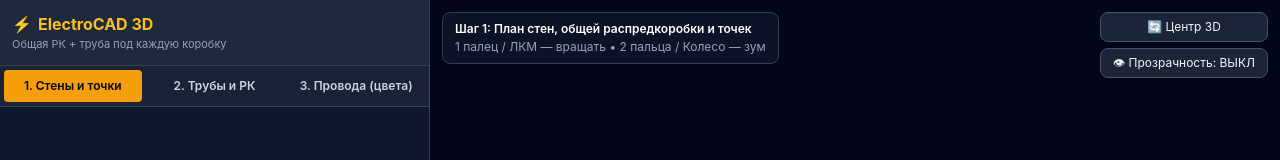
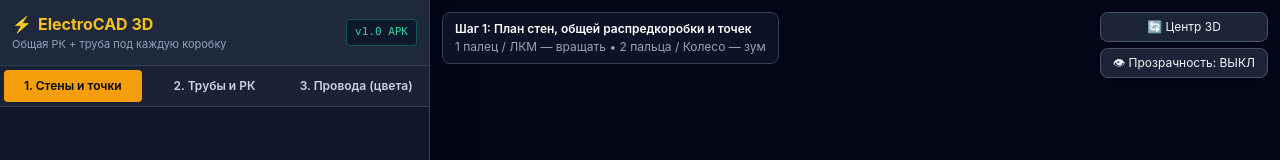
Before and after one commit to dimahuvir/SuperElectric, a plain HTML site: page index.html in a window 1280 px wide. Shown: the top 160 px of the page. Drawn offline with nearby package versions, Linux system fonts and the light colour scheme.

Commit message:
Update header to show version instead of install button
Replaced the install button with a version label in the header.

```diff
--- a/index.html
+++ b/index.html
@@ -15,7 +15,7 @@
 
   <!-- ЛЕВАЯ ПАНЕЛЬ УПРАВЛЕНИЯ -->
   <div class="w-full md:w-[430px] h-[54vh] md:h-full bg-slate-900 border-b md:border-b-0 md:border-r border-slate-700 flex flex-col z-10 shadow-2xl">
-    <!-- Шапка -->
+        <!-- Шапка -->
     <div class="p-3 bg-slate-800 border-b border-slate-700 flex items-center justify-between gap-2">
       <div>
         <h1 class="text-base font-bold text-amber-400 flex items-center gap-1.5">
@@ -23,11 +23,10 @@
         </h1>
         <p class="text-[11px] text-slate-400">Общая РК + труба под каждую коробку</p>
       </div>
-      <button id="btn-install" class="hidden bg-emerald-600 hover:bg-emerald-500 text-white text-xs font-semibold px-2.5 py-1.5 rounded shadow transition shrink-0">
-        📲 Установить App
-      </button>
+      <span class="text-[11px] bg-slate-900 text-emerald-400 border border-emerald-500/40 px-2 py-1 rounded font-mono">
+        v1.0 APK
+      </span>
     </div>
-
     <!-- Навигация по 3 шагам -->
     <div class="grid grid-cols-3 bg-slate-800/70 p-1 gap-1 border-b border-slate-700 text-xs font-semibold">
       <button id="tab-1" onclick="setStep(1)" class="py-2 px-1 rounded bg-amber-500 text-slate-950 transition">
```
